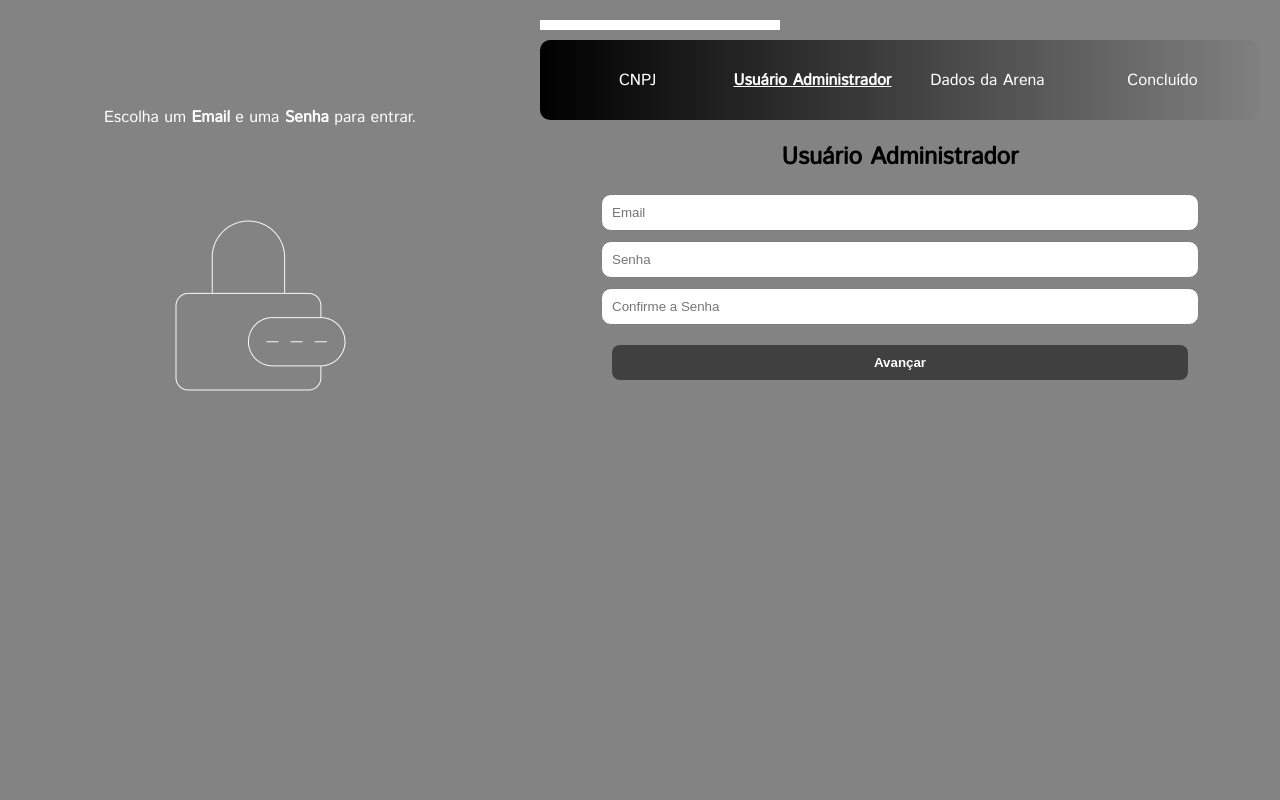
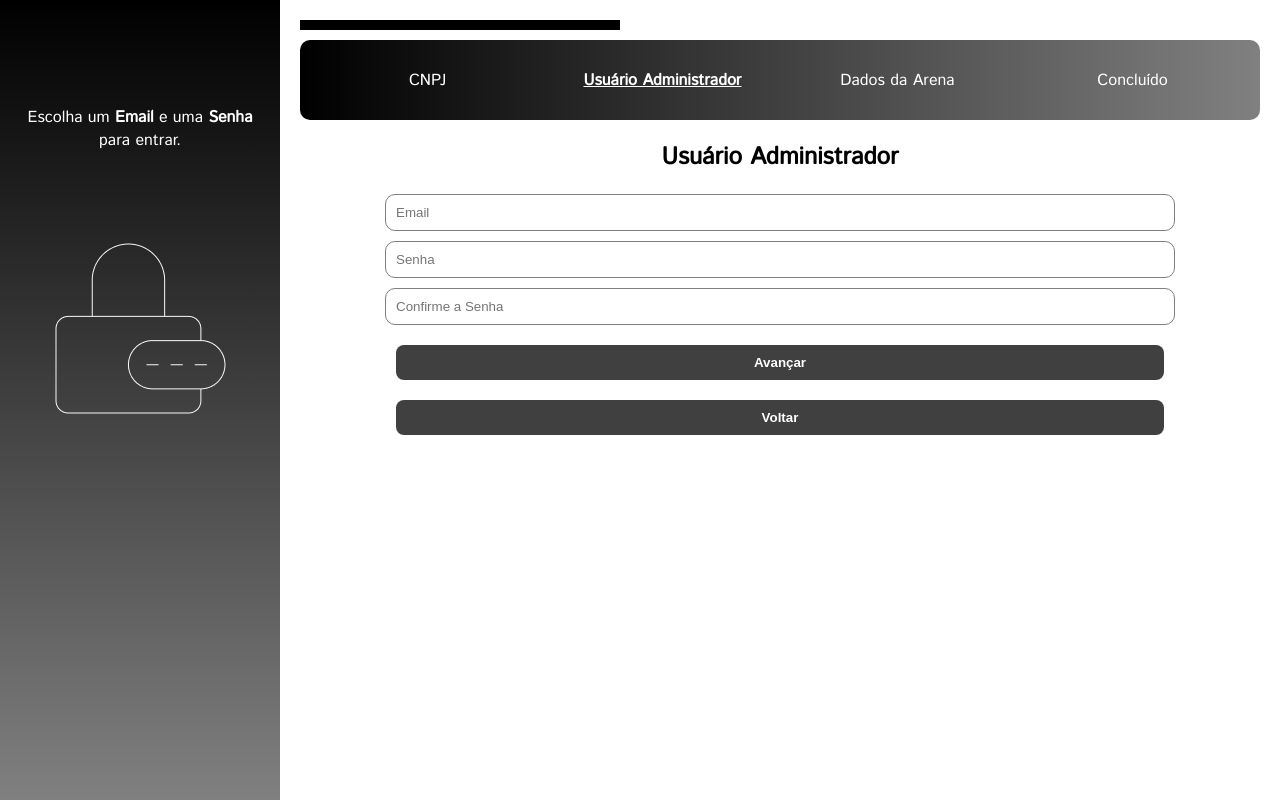
Before and after one commit to DanielPimC/esportify_gerencial, a React (Create React App) app: page /register in a window 1280 px wide. Both pictures are taken after typing "Sample" into the empty fields and a click on the button "Avançar". Built offline with nearby package versions, Linux system fonts and the light colour scheme.

Commit message:
Botão de voltar inserido e mensagem de erro corrigida

```diff
--- a/src/App.css
+++ b/src/App.css
@@ -607,7 +607,6 @@ input[type="number"]:focus {
   display: flex;
   height: 100vh;
   width: 100%;
-  background-color: #838383;
 }
 
 .register-form-container {
@@ -616,11 +615,12 @@ input[type="number"]:focus {
 }
 
 .register-left {
-  width: 40%;
+  width: 20%;
   padding: 20px;
   justify-content: center;
   align-items: center;
   text-align: center;
+  background: linear-gradient(to bottom, black, gray);
 }
 
 .register-left img {
@@ -629,7 +629,7 @@ input[type="number"]:focus {
 }
 
 .register-right {
-  width: 60%;
+  width: 80%;
   padding: 20px;
 }
 
@@ -639,7 +639,7 @@ input[type="number"]:focus {
 
 .progress-bar {
   height: 10px;
-  background-color: #ffffff;
+  background-color: #000000;
 }
 
 .progress-steps {
--- a/src/components/Register/AdminForm.js
+++ b/src/components/Register/AdminForm.js
@@ -1,6 +1,6 @@
 import React from 'react';
 
-const AdminForm = ({ email, senha, confirmarSenha, handleChange, handleSubmit, errorMessage }) => (
+const AdminForm = ({ email, senha, confirmarSenha, handleChange, handleSubmit, errorMessage, handlePrevStep }) => (
   <form onSubmit={handleSubmit} className='register-form-container'>
     <h2>Usuário Administrador</h2>
     <input
@@ -27,8 +27,9 @@ const AdminForm = ({ email, senha, confirmarSenha, handleChange, handleSubmit, e
       onChange={handleChange}
       required
     />
+    {errorMessage && <p className="error-message">{errorMessage}</p>}
     <button type="submit" className="btn-login">Avançar</button>
-    {errorMessage && <p className="error-message">{errorMessage}</p>}
+    <button onClick={handlePrevStep} className="btn-login">Voltar</button>
   </form>
 );
 
--- a/src/components/Register/LocationForm.js
+++ b/src/components/Register/LocationForm.js
@@ -5,7 +5,7 @@ import Loading from '../Loading/Loading';
 
 const CourtLocationForm = ({
   cep, rua, bairro, numero, complemento, uf, cidade,
-  handleChange, handleSubmit, errorMessage
+  handleChange, handleSubmit, errorMessage, handlePrevStep
 }) => {
   const [isLoading, setIsLoading] = useState(false);
   const previousCep = useRef(cep);
@@ -94,8 +94,9 @@ const CourtLocationForm = ({
         onChange={handleChange}
         required
       />
+      {errorMessage && <p className="error-message">{errorMessage}</p>}
       <button type="submit" className="btn-login">Concluir</button>
-      {errorMessage && <p className="error-message">{errorMessage}</p>}
+      <button onClick={handlePrevStep} className="btn-login">Voltar</button>
     </form>
   );
 };
--- a/src/components/Register/Register.js
+++ b/src/components/Register/Register.js
@@ -16,9 +16,17 @@ const Register = () => {
   const [locationData, setLocationData] = useState({
     cep: "", rua: "", bairro: "", numero: "", complemento: "", uf: "", cidade: ""
   });
+  const [errorMessage, setErrorMessage] = useState("");
 
-  const handleNextStep = () => setStep(step + 1);
-  //const handlePrevStep = () => setStep(step - 1);
+  const handleNextStep = () => {
+    setErrorMessage("");
+    setStep(step + 1);
+  };
+
+  const handlePrevStep = () => {
+    setErrorMessage("");
+    setStep(step - 1);
+  };
 
   const handleCnpjSubmit = async (e) => {
     e.preventDefault();
@@ -29,9 +37,10 @@ const Register = () => {
   const handleAdminSubmit = (e) => {
     e.preventDefault();
     if (adminData.senha !== adminData.confirmarSenha) {
-      alert("Senhas não conferem!");
+      setErrorMessage("As senhas são diferentes.");
       return;
     }
+    setErrorMessage("");
     // Simulate API call
     handleNextStep();
   };
@@ -48,12 +57,13 @@ const Register = () => {
   };
 
   const images = [ImageStep01, ImageStep02, ImageStep03, ImageStep04];
-  const imagesAlt = ["Etapa 1 - CNPJ", "Etapa 2 - Usuário", "Etapa 3 - Endereço da Arena", "Etapa 4 - Conclusão"]
+  const imagesAlt = ["Etapa 1 - CNPJ", "Etapa 2 - Usuário", "Etapa 3 - Endereço da Arena", "Etapa 4 - Conclusão"];
   const stepDescriptions = [
     <p className='text-register'>Vamos começar com o <strong>CNPJ</strong> da empresa</p>,
-    <p className='text-register'>Escolha um <strong>Email</strong> e uma <strong>Senha</strong> para entrar. </p>,
-    <p className='text-register'>Digite o <strong>endereço</strong> do seu <strong>complexo esportivo</strong>. </p>,
-    <p className='text-register'>Cadastro <strong>concluído</strong></p>];
+    <p className='text-register'>Escolha um <strong>Email</strong> e uma <strong>Senha</strong> para entrar.</p>,
+    <p className='text-register'>Digite o <strong>endereço</strong> do seu <strong>complexo esportivo</strong>.</p>,
+    <p className='text-register'>Cadastro <strong>concluído</strong></p>
+  ];
 
   return (
     <div className="register-container">
@@ -63,9 +73,9 @@ const Register = () => {
       </div>
       <div className="register-right">
         <ProgressBar step={step} />
-        {step === 0 && <CNPJForm cnpj={cnpj} handleChange={(e) => setCnpj(e.target.value)} handleSubmit={handleCnpjSubmit} errorMessage="" />}
-        {step === 1 && <AdminForm {...adminData} handleChange={(e) => setAdminData({ ...adminData, [e.target.name]: e.target.value })} handleSubmit={handleAdminSubmit} errorMessage="" />}
-        {step === 2 && <CourtLocationForm {...locationData} handleChange={handleLocationChange} handleSubmit={handleLocationSubmit} errorMessage="" />}
+        {step === 0 && <CNPJForm cnpj={cnpj} handleChange={(e) => setCnpj(e.target.value)} handleSubmit={handleCnpjSubmit} errorMessage={errorMessage} />}
+        {step === 1 && <AdminForm {...adminData} handleChange={(e) => setAdminData({ ...adminData, [e.target.name]: e.target.value })} handleSubmit={handleAdminSubmit} errorMessage={errorMessage} handlePrevStep={handlePrevStep}/>}
+        {step === 2 && <CourtLocationForm {...locationData} handleChange={handleLocationChange} handleSubmit={handleLocationSubmit} errorMessage={errorMessage} handlePrevStep={handlePrevStep}/>}
         {step === 3 && <Completion />}
       </div>
     </div>
```
